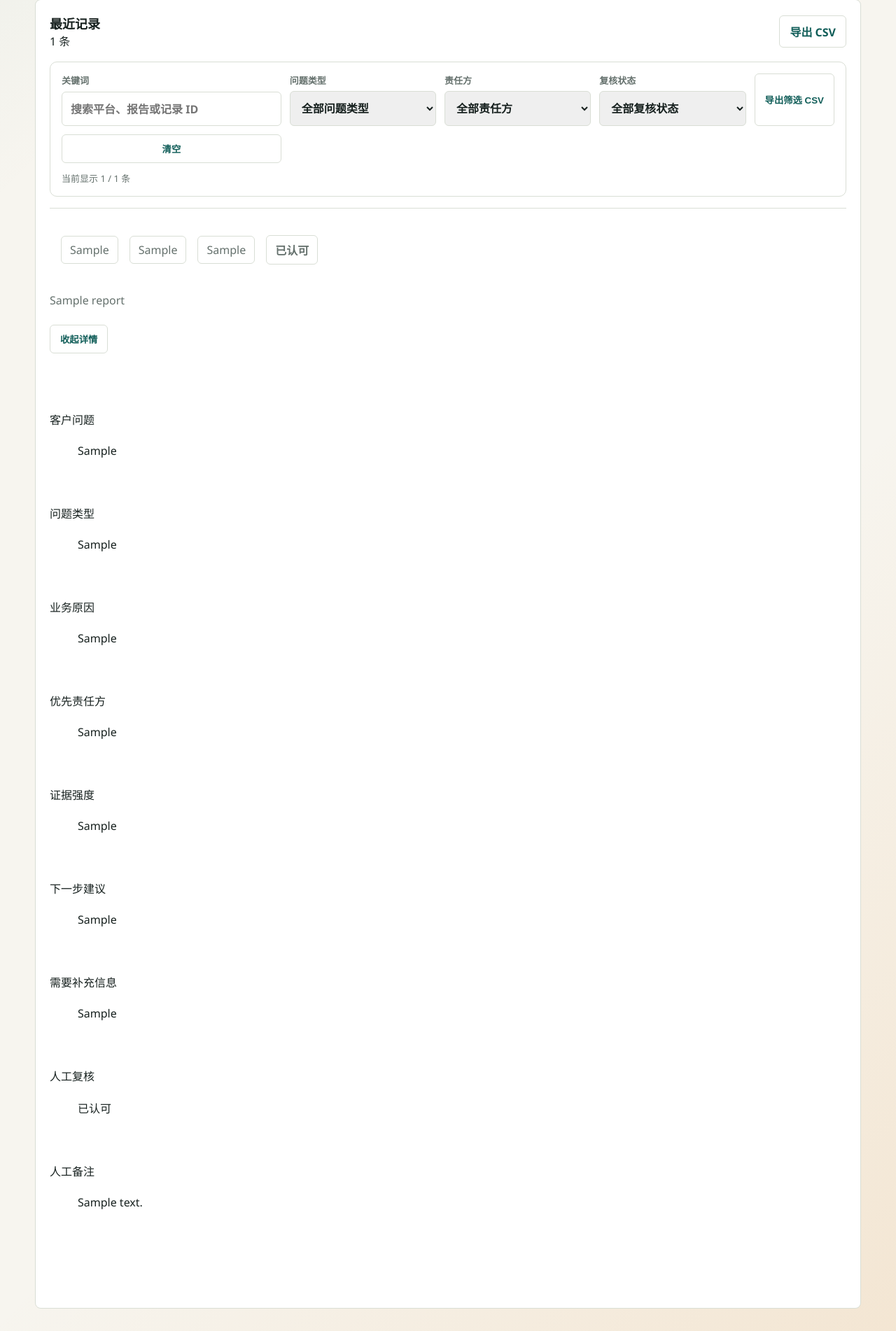
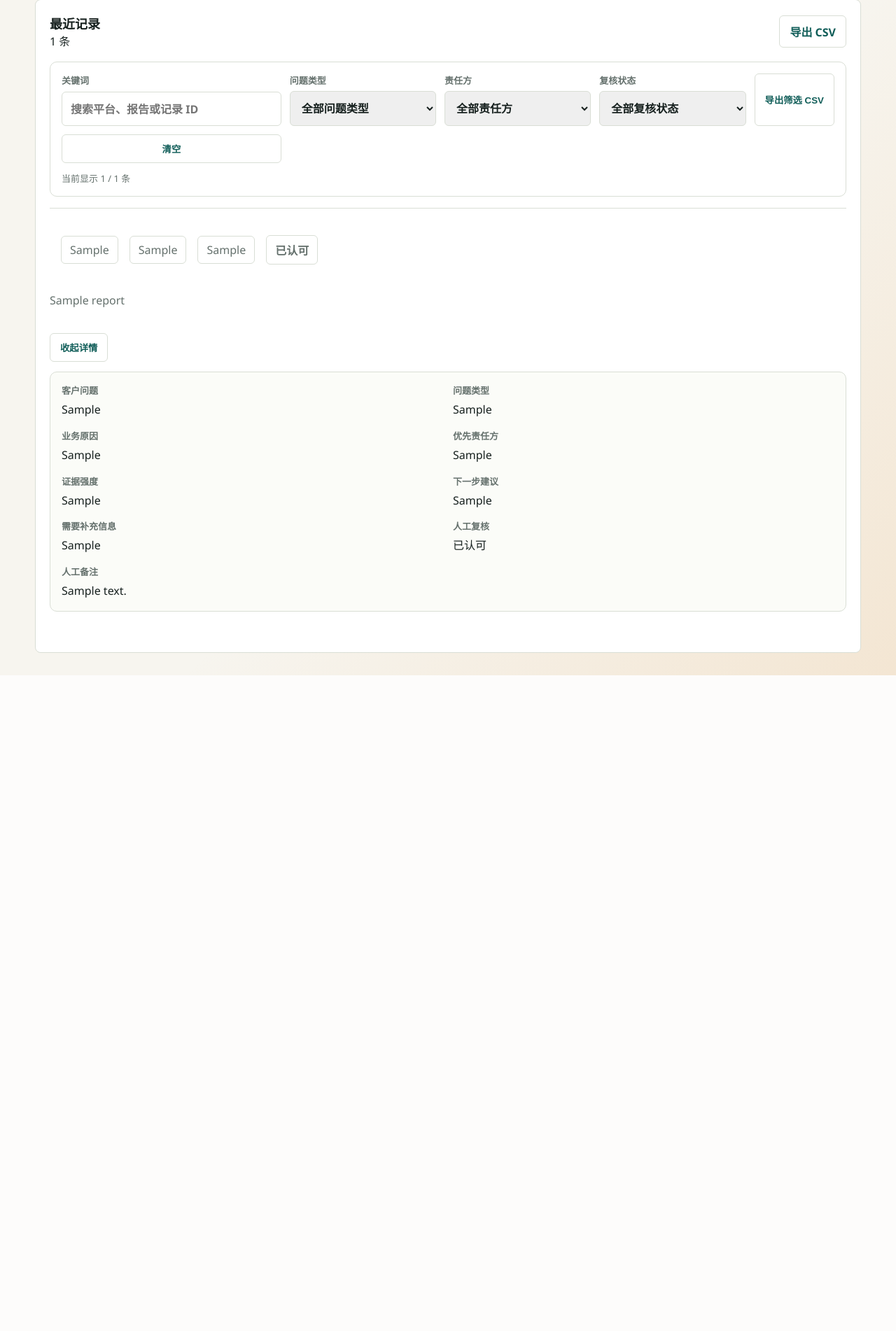
Before and after one commit to ARIUM-hub/AI-Agent-Development, a FastAPI app: template src/customer_issue_agent/templates/index.html in a window 1280 px wide, after a click on "查看详情". Shown: the part 1185-3087 px from the top of the page at 70% size. After the commit the page ends 2150 px from the top, so only its background shows below. Run offline with FastAPI, Linux system fonts and the light colour scheme; the template is opened without the code that fills it: most values are stand-ins (such as "Sample title", 1, 10 or a date in 2020); data that the repository does not hold is empty.

Commit message:
style: add recent record detail styles

```diff
--- a/src/customer_issue_agent/static/styles.css
+++ b/src/customer_issue_agent/static/styles.css
@@ -316,6 +316,41 @@ textarea:focus-visible {
   justify-content: flex-start;
 }
 
+.record-detail-toggle {
+  margin-top: 12px;
+}
+
+.record-detail {
+  margin-top: 14px;
+  padding: 16px;
+  border: 1px solid var(--line);
+  border-radius: 10px;
+  background: #fbfcf8;
+  white-space: normal;
+}
+
+.record-detail-grid {
+  display: grid;
+  grid-template-columns: repeat(2, minmax(0, 1fr));
+  gap: 14px;
+  margin: 0;
+}
+
+.record-detail-grid div {
+  min-width: 0;
+}
+
+.record-detail-grid dt {
+  color: var(--muted);
+  font-size: 13px;
+  font-weight: 700;
+}
+
+.record-detail-grid dd {
+  margin: 6px 0 0;
+  line-height: 1.6;
+}
+
 .record-filter {
   display: grid;
   grid-template-columns: minmax(220px, 1.5fr) repeat(3, minmax(160px, 1fr)) auto;
@@ -495,7 +530,8 @@ textarea:focus-visible {
 
   .tabs,
   .summary-strip,
-  .result-grid {
+  .result-grid,
+  .record-detail-grid {
     grid-template-columns: 1fr;
   }
 
```
Also changed, not shown: tests/test_app.py (+14 -0 lines).
